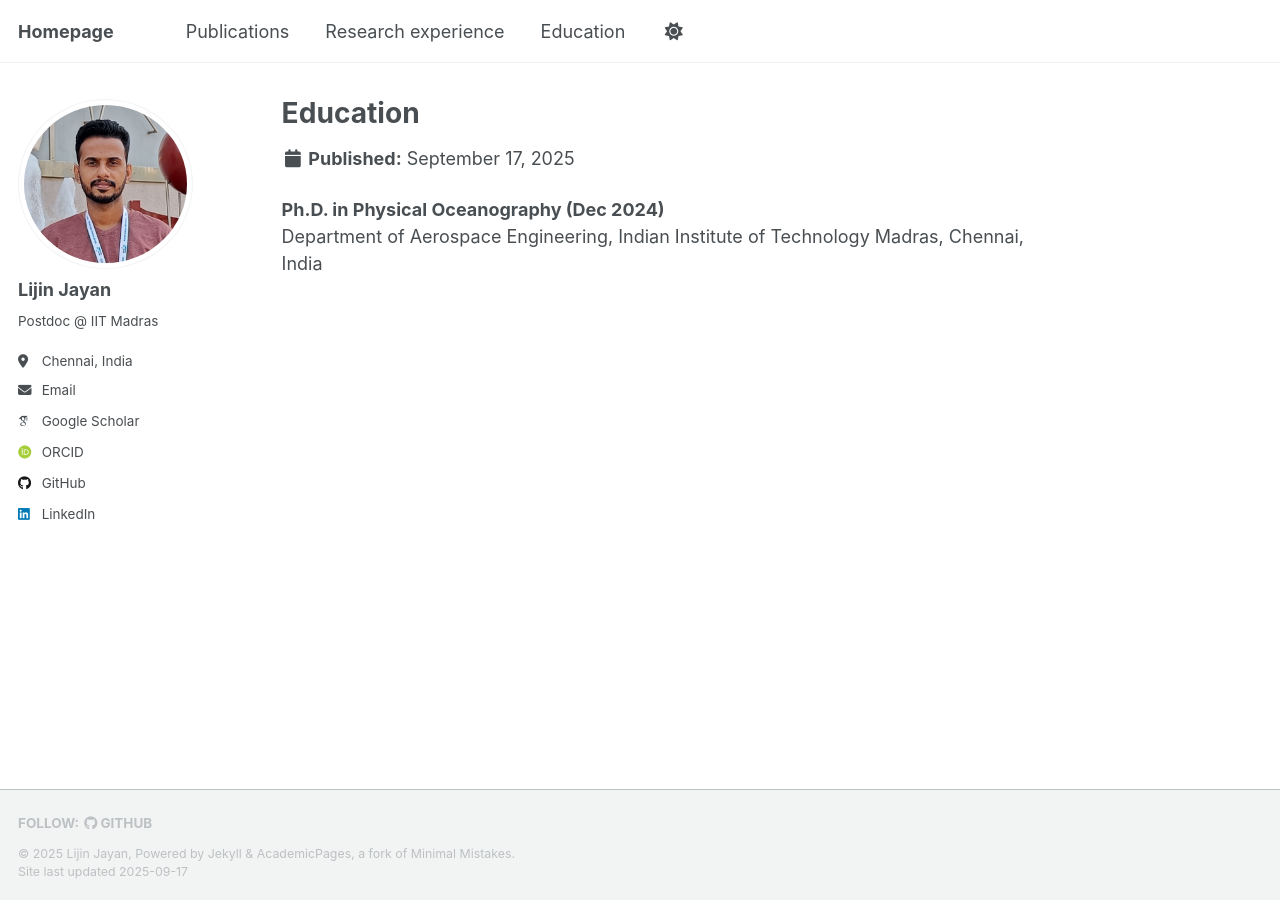
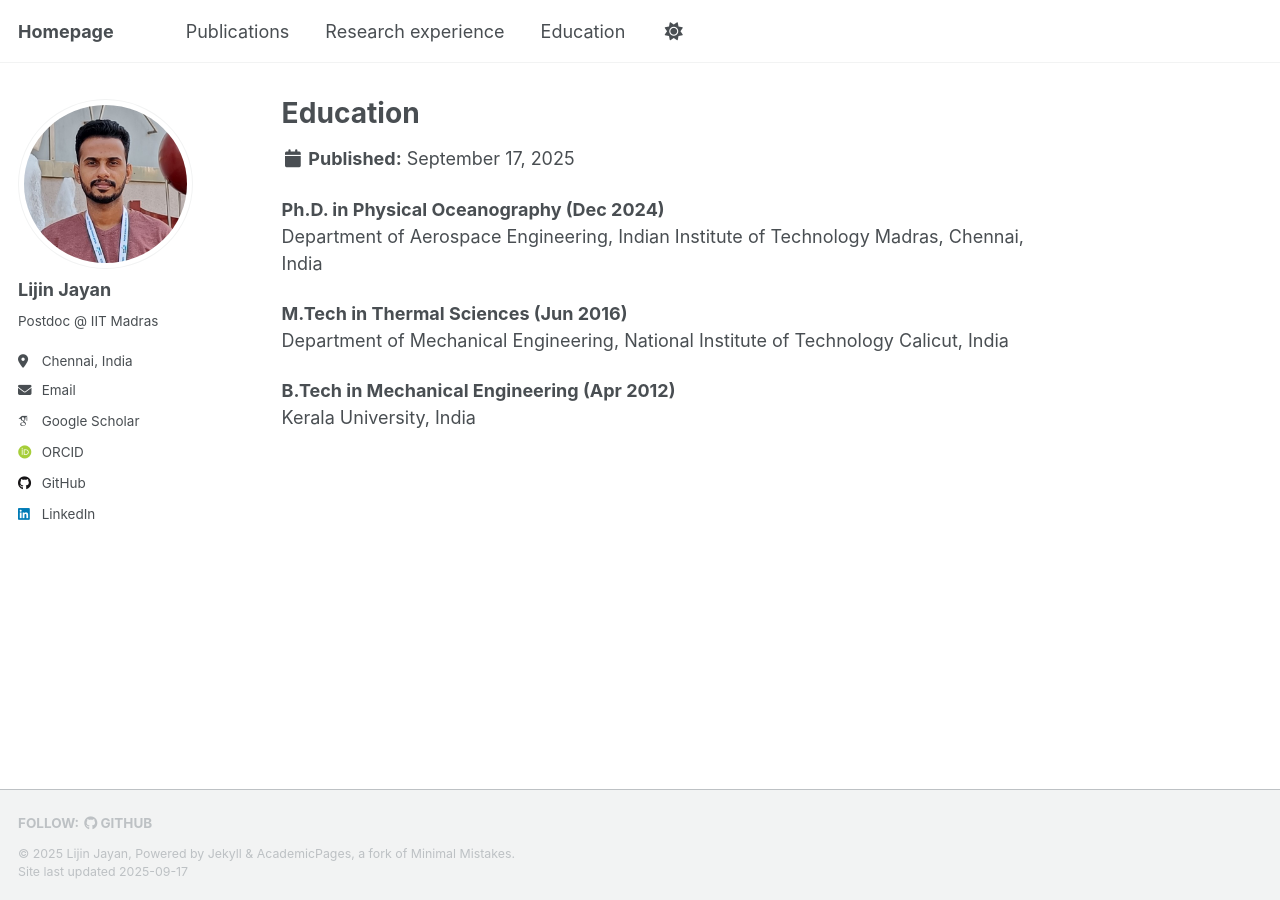
Before and after one commit to ljayan/ljayan.github.io, a Jekyll site: the page built from _education/education.md, in a window 1280 px wide. Built offline with Jekyll 4.4.1, drawn with Linux system fonts in a browser that asks for light colours; some web fonts are replaced.

Commit message:
Update education.md

```diff
--- a/_education/education.md
+++ b/_education/education.md
@@ -3,5 +3,11 @@ title: 'Education'
 permalink: /education/
 ---
 
-**Ph.D. in Physical Oceanography (Dec 2024)**<br>
+**Ph.D. in Physical Oceanography (Dec 2024)**
 Department of Aerospace Engineering, Indian Institute of Technology Madras, Chennai, India
+
+**M.Tech in Thermal Sciences (Jun 2016)**
+Department of Mechanical Engineering, National Institute of Technology Calicut, India
+
+**B.Tech in Mechanical Engineering (Apr 2012)**
+Kerala University, India
```
